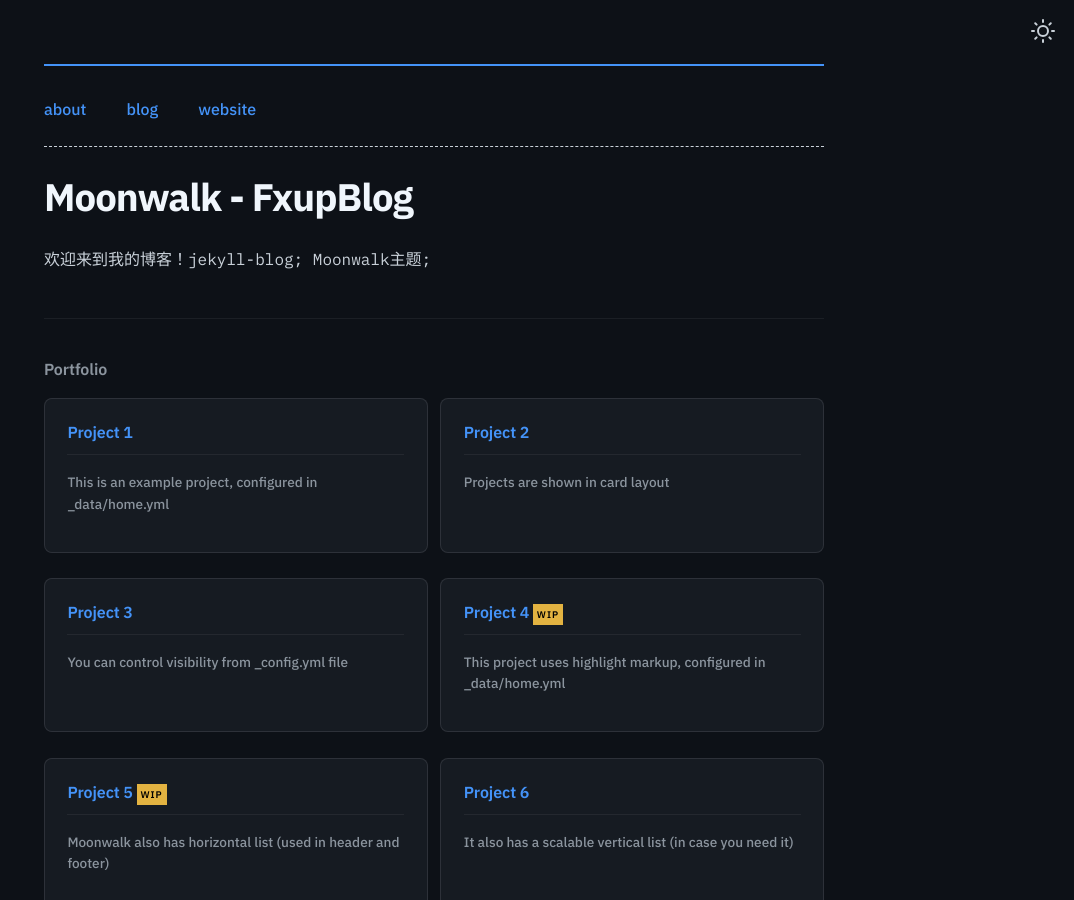
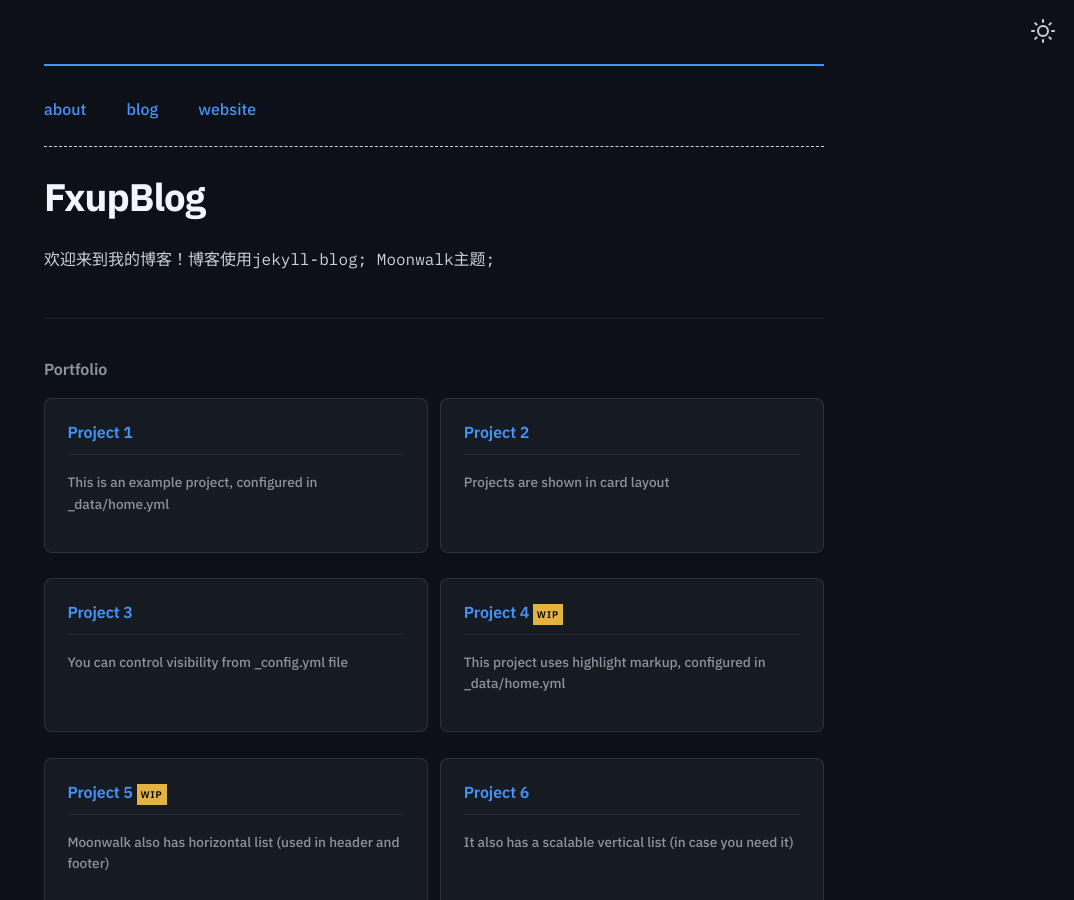
Before and after one commit to FhelloF8848/jekyll-blog, a Jekyll site: the page built from index.md, in a window 1280 px wide and 900 px high. Shown: the whole window, without its empty margins (206-1280 px from the left). Built offline with Jekyll 4.4.1, drawn with Linux system fonts in a browser that asks for light colours.

Commit message:
Update _config.yml

```diff
--- a/_config.yml
+++ b/_config.yml
@@ -1,9 +1,9 @@
-title: Moonwalk - FxupBlog
+title: FxupBlog
 author: Fxup
 url: https://fxup.de # root address of the site
 baseurl: "/" # set to "/moonwalk" if hosting under a project subpath
 description: > # description of the site (multiple lines allowed)
-    欢迎来到我的博客！jekyll-blog; Moonwalk主题;
+    欢迎来到我的博客！博客使用jekyll-blog; Moonwalk主题;
 permalink: /:slug
 
 twitter:
```
